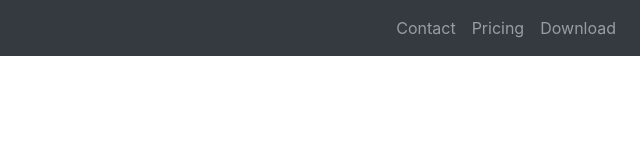
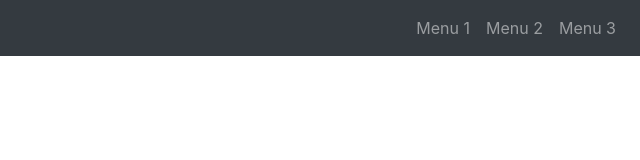
Before and after one commit to duhanguler/ceng311, a plain HTML site: page index.html in a window 1280 px wide. Shown: the full height of the page, 640-1280 px from the left. Drawn offline with nearby package versions, Linux system fonts and the light colour scheme.

Commit message:
Update index.html

```diff
--- a/index.html
+++ b/index.html
@@ -17,13 +17,13 @@
   <div class="collapse navbar-collapse" id="navbarSupportedContent">
     <ul class="navbar-nav ml-auto">
         <li class="nav-item">
-            <a class="nav-link" href="">Contact</a>
+            <a class="nav-link" href="">Menu 1</a>
         </li>
         <li class="nav-item">
-            <a class="nav-link" href="">Pricing</a>
+            <a class="nav-link" href="">Menu 2</a>
         </li>
         <li class="nav-item">
-            <a class="nav-link" href="">Download</a>
+            <a class="nav-link" href="">Menu 3</a>
         </li>
     </ul>
  </div>
```
